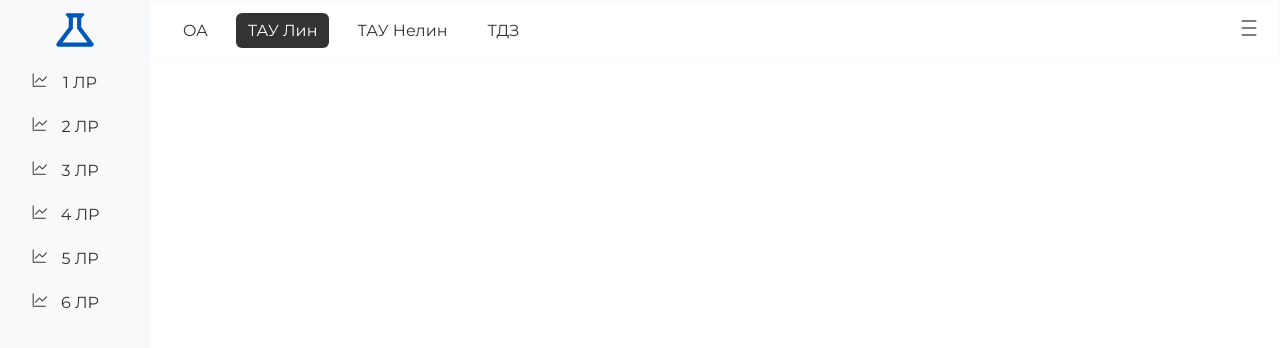
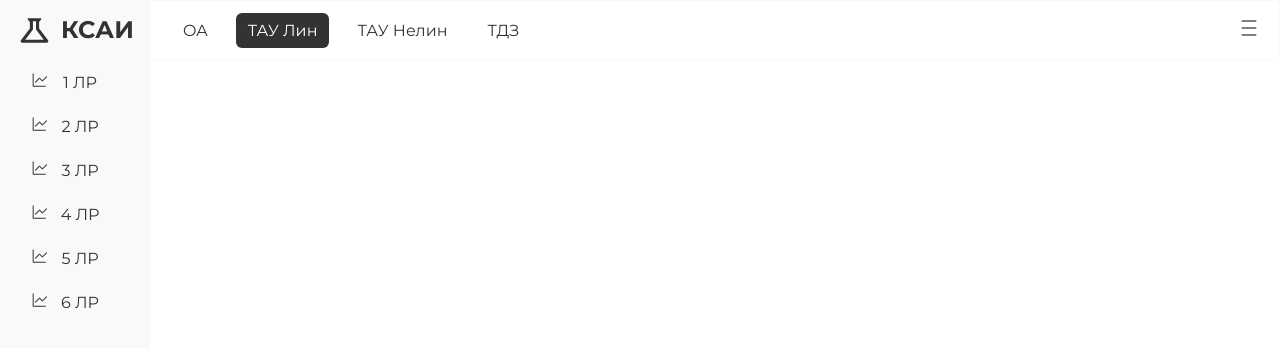
Before and after one commit to Artemka2031/SMTU-TAU, a React (Vite) app in the folder FrontEnd/: page / in a window 1280 px wide. Shown: the top 348 px of the page. Built offline with nearby package versions, Linux system fonts and the light colour scheme.

Commit message:
fix scss header/main/maincontent/sidebar changed logo

```diff
--- a/FrontEnd/src/components/Header/Header.tsx
+++ b/FrontEnd/src/components/Header/Header.tsx
@@ -9,7 +9,7 @@ const Header: React.FC = () => {
   return (
     <header className="header">
       <div className="header-left">
-        <Logo size={50} color="#0057B8" text="КСАиИ" /> {/* Используем новый компонент */}
+        <Logo size={50}/> {/* Используем новый компонент */}
       </div>
       <div className="header-right">
         <nav>
--- a/FrontEnd/src/components/Header/Logo.tsx
+++ b/FrontEnd/src/components/Header/Logo.tsx
@@ -1,7 +1,8 @@
 import React from "react";
 // import { SlAnchor } from "react-icons/sl"; // Или замените на вашу иконку
 import { MdOutlineScience } from "react-icons/md";
-import { MdScience } from "react-icons/md";
+// import { MdScience } from "react-icons/md";
+import { DiAtom } from "react-icons/di";
 
 interface LogoProps {
   size?: number;
@@ -12,6 +13,7 @@ const Logo: React.FC<LogoProps> = ({ size = 50, color = "#333" }) => {
   return (
     <div className="logo">
       <MdOutlineScience size={size} color={color} />
+      <span className="logo-text">КСАИ</span>
     </div>
   );
 };
--- a/FrontEnd/src/scss/header/Logo.scss
+++ b/FrontEnd/src/scss/header/Logo.scss
@@ -1,5 +1,12 @@
 .logo {
   display: flex;
-  justify-content: center;
-  width: 100%;
+  align-items: center;
+  gap: 8px; // Отступ между иконкой и текстом
 }
+
+.logo-text {
+
+  font-size: 24px;
+  font-weight: bold;
+  color: #333; // Или любой другой цвет
+}
```
